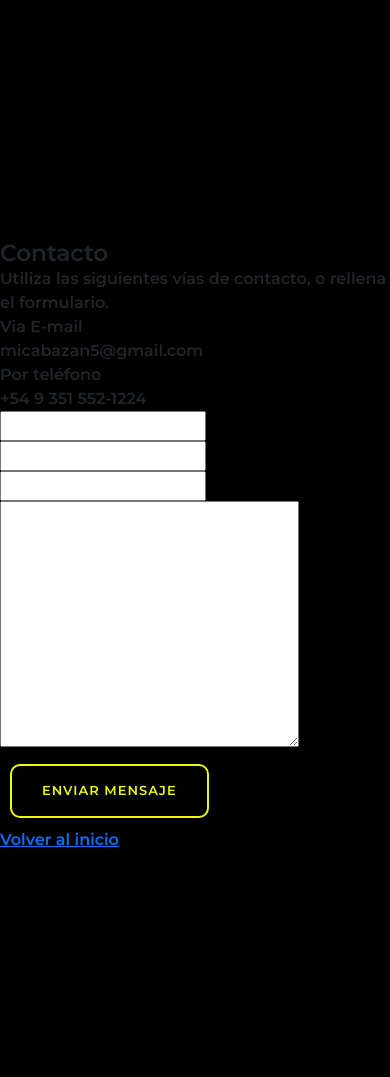
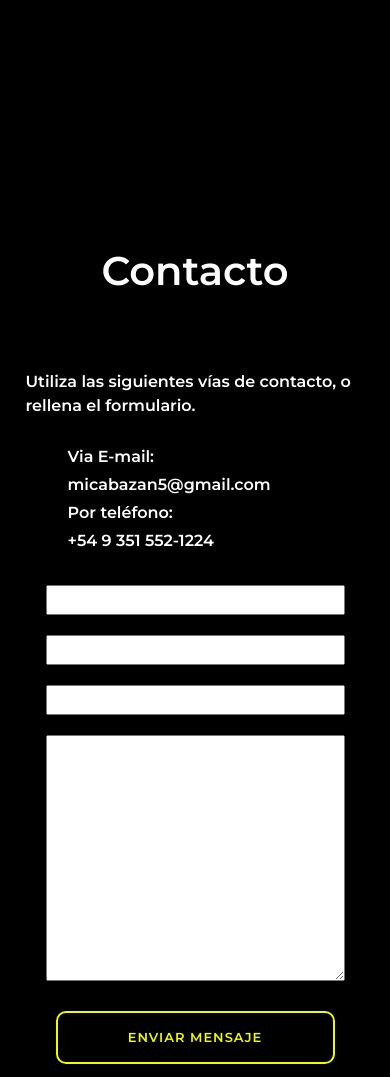
Before and after one commit to MicaBazan/my-portafolio, a website with bundled scripts: page index.html in a window 390 px wide. Shown: the part 3319-4396 px from the top of the page. Before the commit the page ends 4171 px from the top, so only its background shows below. Built offline with nearby package versions, Linux system fonts and the light colour scheme.

Commit message:
seccion contacto - mobile

```diff
--- a/assets/css/style.css
+++ b/assets/css/style.css
@@ -221,6 +221,8 @@ body{
     flex-direction: column;
     align-items: center;
     gap: 20px;
+    padding-bottom: 25px;
+    border-bottom: 2px solid #7e7e7e;
 }
 
 .info-proyecto {
@@ -248,10 +250,59 @@ body{
 }
 
 
+.section-contacto {
+    padding-top: 130px;
+}
 
+.row-contacto__div {
+    display: flex;
+    flex-direction: column;
+    align-items: center;
+    justify-content: center;
+    gap: 70px;
+}
 
-.section-contacto {
-    padding-top: 150px;
+.titulo-contacto {
+    color: white;
+    font-size: 40px;
+}
+
+.col-contacto__div {
+    display: flex;
+    flex-direction: column;
+}
+
+.contacto-info {
+    display: flex;
+    flex-direction: column;
+    justify-content: center;
+}
+
+.contacto__p {
+    color: white;
+    padding: 5px 30px;
+}
+
+.lista-contacto__ul {
+    display: flex;
+    flex-direction: column;
+    padding: 20px 70px;
+}
+
+.lista-contacto__li {
+    color: white;
+    list-style: none;
+    margin: 2px;
+}
+
+.contacto-form {
+    padding: 10px 50px;
+}
+
+.contacto-form__form {
+    display: flex;
+    flex-direction: column;
+    gap: 20px;
 }
 
 /*
--- a/index.html
+++ b/index.html
@@ -126,15 +126,15 @@
 
         <section class="section-contacto" id="contacto">
             <div class="row-contacto__div">
-                <h3>Contacto</h3>
+                <h3 class="titulo-contacto">Contacto</h3>
                 <div class="col-contacto__div">
                     <div class="contacto-info">
-                        <p>Utiliza las siguientes vías de contacto, o rellena el formulario.</p>
-                        <ul>
-                            <li>Via E-mail</li>
-                            <li>micabazan5@gmail.com</li>
-                            <li>Por teléfono</li>
-                            <li>+54 9 351 552-1224</li>
+                        <p class="contacto__p">Utiliza las siguientes vías de contacto, o rellena el formulario.</p>
+                        <ul class="lista-contacto__ul">
+                            <li class="lista-contacto__li">Via E-mail:</li>
+                            <li class="lista-contacto__li">micabazan5@gmail.com</li>
+                            <li class="lista-contacto__li">Por teléfono:</li>
+                            <li class="lista-contacto__li">+54 9 351 552-1224</li>
                         </ul>
                     </div>
                     <div class="contacto-form">
```
